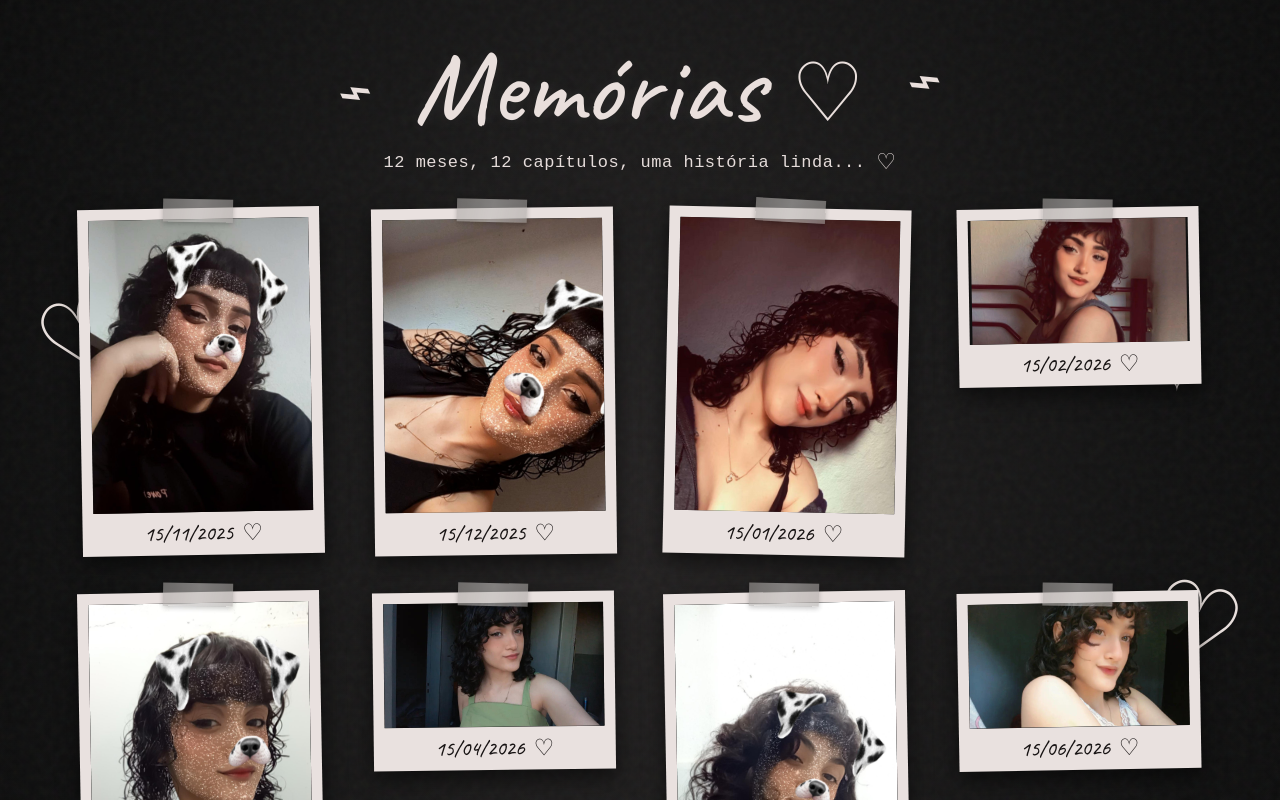
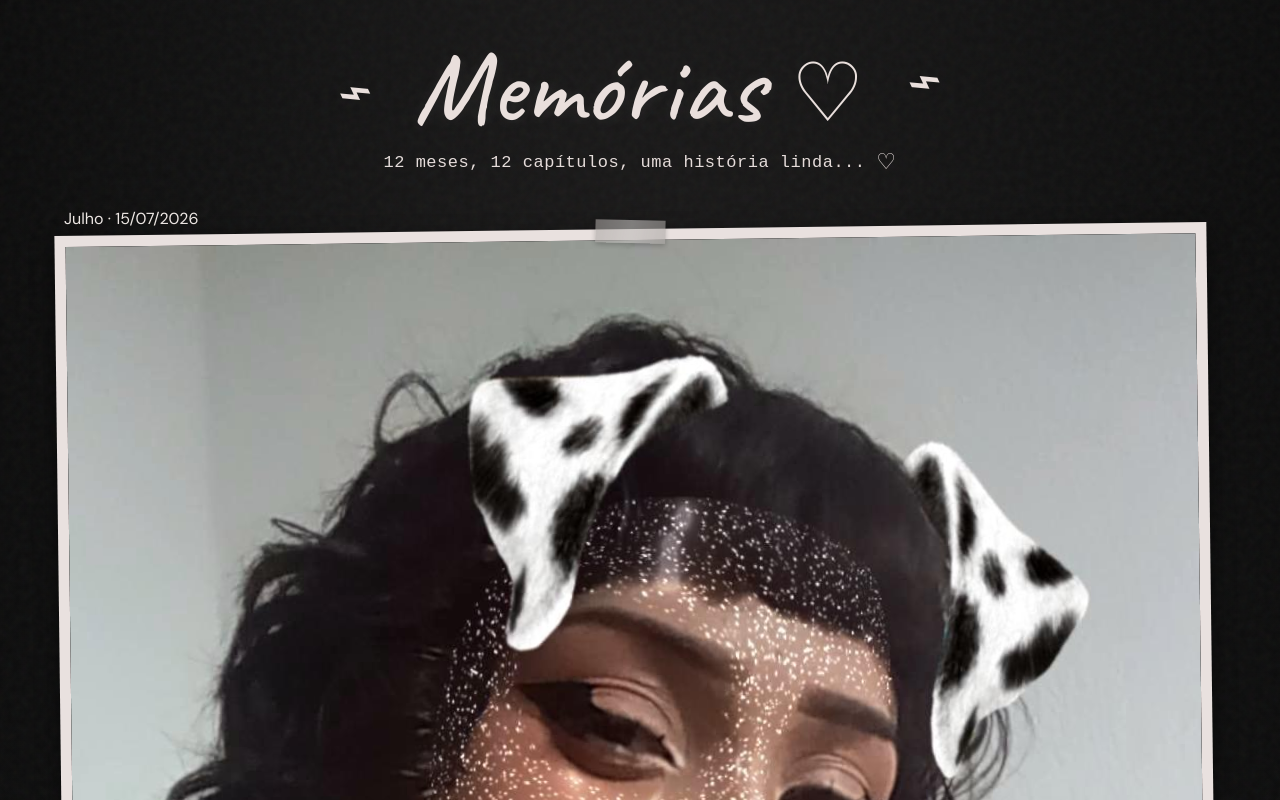
Before and after one commit to Pablo-numsei/um-ano, a React (Vite) app: page / in a window 1280 px wide. Shown: the top 800 px of the page. Built offline with nearby package versions, Linux system fonts and the light colour scheme; a web font is replaced by a local one.

Commit message:
Replace photo grid with draggable horizontal memory clothesline

```diff
--- a/src/components/PolaroidLineCarousel.jsx
+++ b/src/components/PolaroidLineCarousel.jsx
@@ -1,4 +1,4 @@
-import { useState } from 'react'
+import { useEffect, useRef, useState } from 'react'
 import { X, ChevronLeft, ChevronRight, CalendarDays, Camera } from 'lucide-react'
 
 const months = [
@@ -15,18 +15,102 @@ const dates = [
 
 export default function PolaroidLineCarousel({ slides }) {
   const [focused, setFocused] = useState(null)
+  const [activeMonth, setActiveMonth] = useState(0)
+  const railRef = useRef(null)
+  const drag = useRef({ active: false, startX: 0, scrollLeft: 0, moved: false })
 
   function photoFrame(slide, index) {
     const classes = 'memory-photo-frame'
       + (slide.wideFrame ? ' portrait-photo-frame' : '')
       + (slide.rotated ? ' rotated-photo-frame' : '')
       + (slide.reverseRotation ? ' reverse-photo-frame' : '')
+
     return (
       <div className={classes}>
         <img src={slide.src} alt={'Fotografia de ' + months[index]} draggable="false" />
       </div>
     )
   }
+
+  function updateActiveMonth() {
+    const rail = railRef.current
+    if (!rail) return
+    const cards = rail.querySelectorAll('.memory-polaroid')
+    const railCenter = rail.getBoundingClientRect().left + rail.clientWidth / 2
+    let closest = 0
+    let distance = Infinity
+
+    cards.forEach((card, index) => {
+      const rect = card.getBoundingClientRect()
+      const center = rect.left + rect.width / 2
+      const nextDistance = Math.abs(railCenter - center)
+      if (nextDistance < distance) {
+        closest = index
+        distance = nextDistance
+      }
+    })
+
+    setActiveMonth(closest)
+  }
+
+  function handlePointerDown(event) {
+    if (event.pointerType === 'mouse' && event.button !== 0) return
+    const rail = railRef.current
+    if (!rail) return
+    drag.current = {
+      active: true,
+      startX: event.clientX,
+      scrollLeft: rail.scrollLeft,
+      moved: false,
+    }
+    rail.classList.add('is-dragging')
+  }
+
+  function handlePointerMove(event) {
+    const state = drag.current
+    const rail = railRef.current
+    if (!state.active || !rail) return
+    const delta = event.clientX - state.startX
+    if (Math.abs(delta) > 5) state.moved = true
+    if (state.moved) {
+      rail.scrollLeft = state.scrollLeft - delta
+    }
+  }
+
+  function handlePointerUp() {
+    drag.current.active = false
+    railRef.current?.classList.remove('is-dragging')
+    window.setTimeout(() => { drag.current.moved = false }, 0)
+  }
+
+  function openPhoto(index) {
+    if (drag.current.moved) return
+    setFocused(index)
+  }
+
+  function moveToMonth(index) {
+    const next = (index + slides.length) % slides.length
+    setFocused(next)
+  }
+
+  useEffect(() => {
+    const rail = railRef.current
+    if (!rail) return
+    rail.addEventListener('scroll', updateActiveMonth, { passive: true })
+    updateActiveMonth()
+    return () => rail.removeEventListener('scroll', updateActiveMonth)
+  }, [slides.length])
+
+  useEffect(() => {
+    if (focused === null) return
+    function onKeyDown(event) {
+      if (event.key === 'Escape') setFocused(null)
+      if (event.key === 'ArrowRight') setFocused((current) => (current + 1) % slides.length)
+      if (event.key === 'ArrowLeft') setFocused((current) => (current + slides.length - 1) % slides.length)
+    }
+    window.addEventListener('keydown', onKeyDown)
+    return () => window.removeEventListener('keydown', onKeyDown)
+  }, [focused, slides.length])
 
   return (
     <section className="memory-gallery" aria-label="Memórias do nosso relacionamento">
@@ -45,20 +129,47 @@ export default function PolaroidLineCarousel({ slides }) {
       <div className="memory-spark memory-spark-two" aria-hidden="true">✧</div>
       <div className="memory-spark memory-spark-three" aria-hidden="true">✧</div>
 
-      <div className="memory-grid">
+      <div className="memory-rail-heading">
+        <span className="memory-rail-rule" />
+        <span className="memory-current-month">{months[activeMonth]} <i>·</i> {dates[activeMonth]}</span>
+        <span className="memory-rail-rule" />
+      </div>
+
+      <div
+        className="memory-rail-viewport"
+        ref={railRef}
+        onPointerDown={handlePointerDown}
+        onPointerMove={handlePointerMove}
+        onPointerUp={handlePointerUp}
+        onPointerCancel={handlePointerUp}
+        onPointerLeave={handlePointerUp}
+      >
+        <div className="memory-rail-track">
+          <span className="memory-rail-wire" aria-hidden="true" />
           {slides.map((slide, index) => (
             <button
               className="memory-polaroid"
               type="button"
               key={slide.src}
-            onClick={() => setFocused(index)}
+              onClick={() => openPhoto(index)}
               aria-label={'Abrir memória de ' + months[index] + ', ' + dates[index]}
             >
+              <span className="memory-hanging-thread" aria-hidden="true" />
               <span className="memory-tape" aria-hidden="true" />
+              <span className="memory-polaroid-paper">
                 {photoFrame(slide, index)}
                 <span className="memory-date">{dates[index]} <span aria-hidden="true">♡</span></span>
+              </span>
+              <span className="memory-card-month">{months[index]}</span>
             </button>
           ))}
+        </div>
+      </div>
+
+      <div className="memory-rail-footer">
+        <span>{String(activeMonth + 1).padStart(2, '0')} <i>/</i> {String(slides.length).padStart(2, '0')}</span>
+        <span className="memory-drag-hint">arraste para os lados <b>↔</b></span>
+        <span className="memory-rail-progress"><i style={{ width: (((activeMonth + 1) / slides.length) * 100) + '%' }} /></span>
       </div>
 
       <div className="memory-bottom-ornament" aria-hidden="true"><span />♡<span /></div>
@@ -67,8 +178,8 @@ export default function PolaroidLineCarousel({ slides }) {
         <div className="memory-lightbox" role="dialog" aria-modal="true" aria-label={'Memória de ' + months[focused]}>
           <div className="memory-lightbox-panel">
             <button className="memory-close" type="button" onClick={() => setFocused(null)} aria-label="Fechar"><X size={21} /></button>
-            <button className="memory-lightbox-nav memory-lightbox-prev" type="button" onClick={() => setFocused((focused + slides.length - 1) % slides.length)} aria-label="Memória anterior"><ChevronLeft size={22} /></button>
-            <button className="memory-lightbox-photo" type="button" onClick={() => setFocused(null)} aria-label="Voltar à galeria">
+            <button className="memory-lightbox-nav memory-lightbox-prev" type="button" onClick={() => moveToMonth(focused - 1)} aria-label="Memória anterior"><ChevronLeft size={22} /></button>
+            <button className="memory-lightbox-photo" type="button" onClick={() => setFocused(null)} aria-label="Voltar ao varal">
               <span className="memory-lightbox-tape" aria-hidden="true" />
               {photoFrame(slides[focused], focused)}
               <span className="memory-photo-corner" aria-hidden="true">♡</span>
@@ -78,14 +189,14 @@ export default function PolaroidLineCarousel({ slides }) {
               <span className="memory-lightbox-divider" />
               <p key={focused} className="memory-fade-up">{slides[focused].caption}</p>
               <span className="memory-lightbox-heart" aria-hidden="true">♡</span>
-              <small><Camera size={14} /> toque na fotografia para voltar às memórias</small>
+              <small><Camera size={14} /> toque na fotografia para voltar ao varal</small>
               <div className="memory-lightbox-progress" aria-label={'Memória ' + (focused + 1) + ' de ' + slides.length}>
                 <span>{String(focused + 1).padStart(2, '0')}</span>
                 <i><b style={{ width: ((focused + 1) / slides.length * 100) + '%' }} /></i>
                 <span>{String(slides.length).padStart(2, '0')}</span>
               </div>
             </div>
-            <button className="memory-lightbox-nav memory-lightbox-next" type="button" onClick={() => setFocused((focused + 1) % slides.length)} aria-label="Próxima memória"><ChevronRight size={22} /></button>
+            <button className="memory-lightbox-nav memory-lightbox-next" type="button" onClick={() => moveToMonth(focused + 1)} aria-label="Próxima memória"><ChevronRight size={22} /></button>
           </div>
         </div>
       )}
```
Lines whose indentation alone changed are shown as unchanged.
